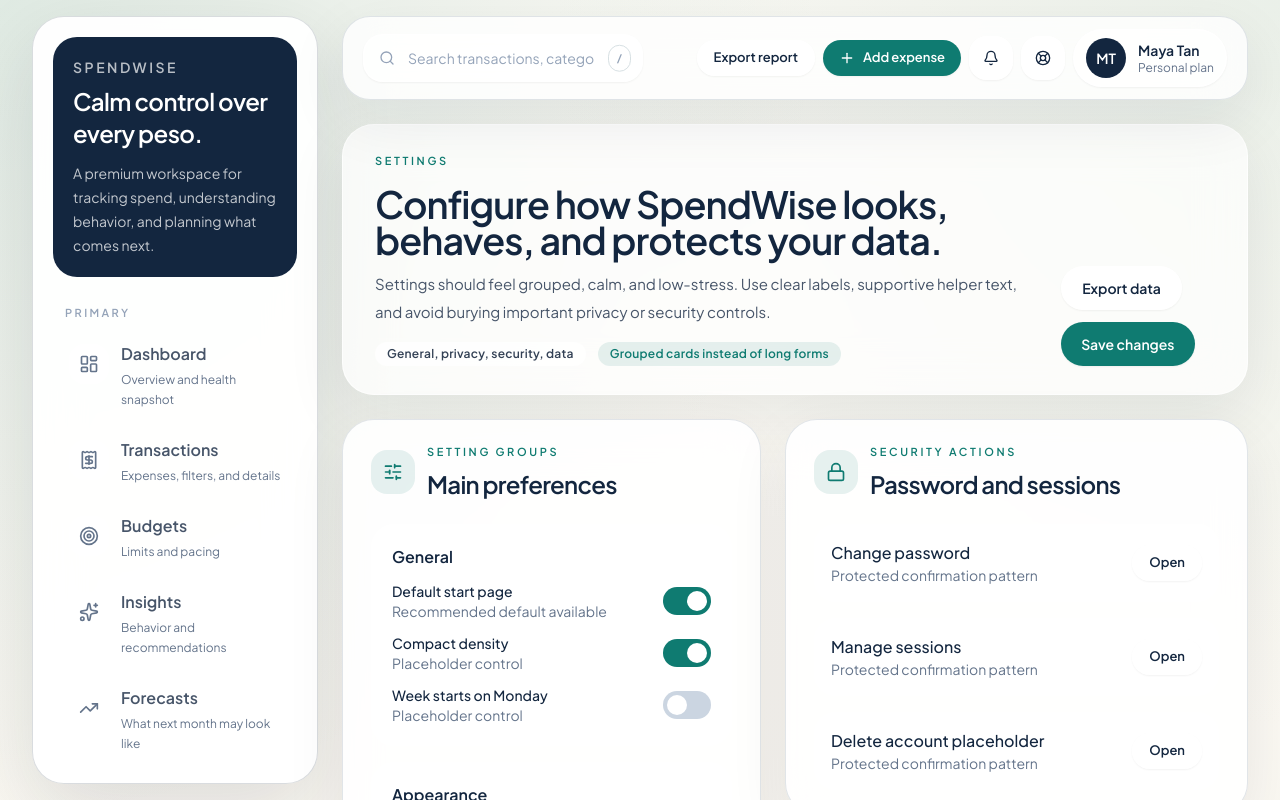
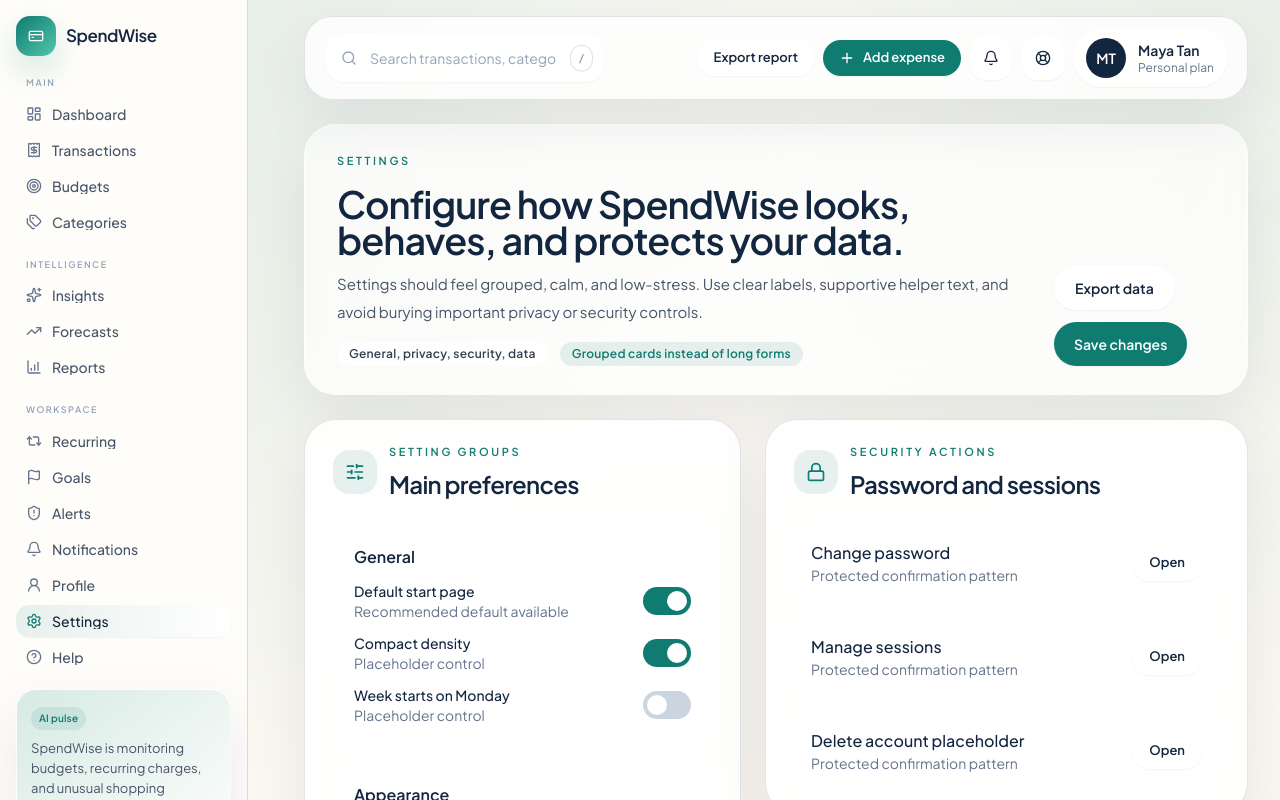
Before and after one commit to emman2227/SpendWIse, a Next.js app in the folder apps/web/: page /settings in a window 1280 px wide. Shown: the top 800 px of the page. Built offline with nearby package versions, Linux system fonts and the light colour scheme.

Commit message:
style: redesigned sidebar

```diff
--- a/apps/web/src/app/globals.css
+++ b/apps/web/src/app/globals.css
@@ -120,4 +120,29 @@
       inset 0 0 0 1px rgba(255, 255, 255, 0.6),
       0 12px 36px rgba(16, 28, 45, 0.05);
   }
-}
+
+  .sidebar-scroll {
+    scrollbar-width: thin;
+    scrollbar-color: rgba(91, 106, 125, 0.45) transparent;
+  }
+
+  .sidebar-scroll::-webkit-scrollbar {
+    width: 8px;
+  }
+
+  .sidebar-scroll::-webkit-scrollbar-track {
+    background: transparent;
+  }
+
+  .sidebar-scroll::-webkit-scrollbar-thumb {
+    border: 2px solid transparent;
+    border-radius: 999px;
+    background: rgba(91, 106, 125, 0.35);
+    background-clip: padding-box;
+  }
+
+  .sidebar-scroll::-webkit-scrollbar-thumb:hover {
+    background: rgba(91, 106, 125, 0.5);
+    background-clip: padding-box;
+  }
+  }
--- a/apps/web/src/components/shell/workspace-shell.tsx
+++ b/apps/web/src/components/shell/workspace-shell.tsx
@@ -1,6 +1,6 @@
 'use client';
 
-import { Bell, LifeBuoy, Plus, Search, Sparkles } from 'lucide-react';
+import { Bell, CreditCard, LifeBuoy, Plus, Search, Sparkles } from 'lucide-react';
 import Link from 'next/link';
 import { usePathname } from 'next/navigation';
 import type { ReactNode } from 'react';
@@ -19,9 +19,36 @@
 const isPathActive = (pathname: string, href: string) =>
   pathname === href || pathname.startsWith(`${href}/`);
 
-const navigationItemClasses = (active: boolean) =>
+const desktopNavigationSections = [
+  {
+    title: 'Main',
+    items: [
+      ...primaryNavigation.filter((item) =>
+        ['/dashboard', '/transactions', '/budgets'].includes(item.href),
+      ),
+      ...secondaryNavigation.filter((item) => item.href === '/categories'),
+    ],
+  },
+  {
+    title: 'Intelligence',
+    items: primaryNavigation.filter((item) =>
+      ['/insights', '/forecasts', '/reports'].includes(item.href),
+    ),
+  },
+  {
+    title: 'Workspace',
+    items: [
+      ...primaryNavigation.filter((item) => ['/recurring', '/goals'].includes(item.href)),
+      ...secondaryNavigation.filter((item) =>
+        ['/anomalies', '/notifications', '/profile', '/settings', '/help'].includes(item.href),
+      ),
+    ],
+  },
+];
+
+const desktopNavigationItemClasses = (active: boolean) =>
   cn(
-    'group flex items-start gap-3 rounded-[22px] px-4 py-3 transition-all duration-200',
+    'group flex items-center gap-2.5 rounded-[14px] px-2.5 py-2 text-[14px] font-medium leading-4 transition-all duration-200',
     active
       ? 'bg-gradient-to-r from-brand/10 to-white text-ink shadow-sm'
       : 'text-slate-600 hover:bg-white/70 hover:text-ink',
@@ -31,30 +58,27 @@
   const pathname = usePathname();
 
   return (
-    <div className="min-h-screen">
-      <div className="mx-auto flex min-h-screen w-full max-w-[1600px] gap-6 px-4 pb-24 pt-4 md:px-6 lg:px-8">
-        <aside className="panel-surface-strong sticky top-4 hidden h-[calc(100vh-2rem)] w-[286px] shrink-0 flex-col overflow-hidden p-5 lg:flex">
-          <Link href="/" className="rounded-[24px] bg-ink px-5 py-5 text-white">
-            <div className="flex items-center justify-between">
-              <div>
-                <p className="text-sm font-semibold tracking-[0.18em] text-white/70">SPENDWISE</p>
-                <h1 className="mt-2 text-2xl font-semibold tracking-tight">
-                  Calm control over every peso.
-                </h1>
+    <div className="min-h-screen lg:pl-[248px]">
+      <aside className="fixed inset-y-0 left-0 z-40 hidden w-[248px] flex-col border-r border-[color:var(--line-strong)] bg-[rgba(255,253,250,0.96)] text-ink backdrop-blur-xl lg:flex">
+        <div className="sidebar-scroll flex h-full flex-col overflow-y-auto px-4 py-4">
+          <Link href="/dashboard" className="flex items-center gap-2.5">
+            <div className="flex h-10 w-10 shrink-0 items-center justify-center rounded-[14px] bg-gradient-to-br from-brand to-[#52c6ab] text-white shadow-[0_14px_32px_rgba(15,123,113,0.18)]">
+              <CreditCard className="h-4 w-4" />
             </div>
+            <div className="min-w-0">
+              <p className="truncate text-[17px] font-semibold tracking-tight text-ink">
+                SpendWise
+              </p>
             </div>
-            <p className="mt-3 text-sm leading-6 text-white/75">
-              A premium workspace for tracking spend, understanding behavior, and planning what
-              comes next.
-            </p>
           </Link>
 
-          <div className="mt-7 space-y-2">
-            <p className="px-3 text-[11px] font-semibold uppercase tracking-[0.22em] text-slate-400">
-              Primary
+          {desktopNavigationSections.map((section) => (
+            <div key={section.title} className="mt-5 first:mt-7">
+              <p className="px-2.5 text-[9px] font-semibold uppercase tracking-[0.17em] text-slate-400">
+                {section.title}
               </p>
-            <nav className="space-y-1">
-              {primaryNavigation.map((item) => {
+              <nav className="mt-2 space-y-1">
+                {section.items.map((item) => {
                   const active = isPathActive(pathname, item.href);
                   const Icon = item.icon;
 
@@ -63,76 +87,43 @@
                       key={item.href}
                       href={item.href}
                       aria-current={active ? 'page' : undefined}
-                    className={navigationItemClasses(active)}
+                      className={desktopNavigationItemClasses(active)}
                     >
-                    <div
+                      <Icon
                         className={cn(
-                        'mt-0.5 flex h-10 w-10 shrink-0 items-center justify-center rounded-2xl transition-colors',
-                        active
-                          ? 'bg-white text-brand'
-                          : 'bg-white/70 text-slate-500 group-hover:text-brand',
+                          'h-4 w-4 shrink-0 transition-colors',
+                          active ? 'text-brand' : 'text-slate-500 group-hover:text-brand',
                         )}
-                    >
-                      <Icon className="h-5 w-5" />
-                    </div>
-                    <div className="min-w-0">
-                      <p className="font-semibold">{item.label}</p>
-                      <p className="mt-1 text-xs leading-5 text-slate-500">{item.description}</p>
-                    </div>
+                      />
+                      <span className="truncate">{item.label}</span>
                     </Link>
                   );
                 })}
               </nav>
             </div>
+          ))}
 
-          <div className="mt-6 space-y-2">
-            <p className="px-3 text-[11px] font-semibold uppercase tracking-[0.22em] text-slate-400">
-              Workspace
+          <div className="mt-auto pt-4">
+            <div className="rounded-[20px] border border-white/80 bg-gradient-to-br from-mint to-white px-3.5 py-3.5 shadow-soft">
+              <Badge variant="info" className="px-2 py-1 text-[10px]">
+                AI pulse
+              </Badge>
+              <p className="mt-2 text-[13px] leading-5 text-slate-600">
+                SpendWise is monitoring budgets, recurring charges, and unusual shopping patterns.
               </p>
-            <nav className="space-y-1">
-              {secondaryNavigation.map((item) => {
-                const active = isPathActive(pathname, item.href);
-                const Icon = item.icon;
-
-                return (
-                  <Link
-                    key={item.href}
-                    href={item.href}
-                    aria-current={active ? 'page' : undefined}
-                    className={cn(
-                      'flex items-center gap-3 rounded-[18px] px-4 py-3 text-sm font-medium transition-all',
-                      active
-                        ? 'bg-white text-ink shadow-sm'
-                        : 'text-slate-600 hover:bg-white/70 hover:text-ink',
-                    )}
-                  >
-                    <Icon className="h-4 w-4" />
-                    <span>{item.label}</span>
-                  </Link>
-                );
-              })}
-            </nav>
-          </div>
-
-          <div className="mt-auto rounded-[28px] border border-white/80 bg-gradient-to-br from-mint to-white px-5 py-5 shadow-soft">
-            <Badge variant="info">AI pulse</Badge>
-            <h2 className="mt-4 text-lg font-semibold text-ink">
-              SpendWise is monitoring 3 signals today
-            </h2>
-            <p className="mt-2 text-sm leading-6 text-slate-600">
-              One budget is over plan, one recurring charge is approaching, and shopping behavior
-              looks unusual.
-            </p>
-            <Button asChild size="sm" variant="secondary" className="mt-5 w-full">
+              <Button asChild size="sm" variant="secondary" className="mt-2.5 h-8 w-full px-3 text-[11.5px]">
                 <Link href="/insights">
-                <Sparkles className="h-4 w-4" />
+                  <Sparkles className="h-3.5 w-3.5" />
                   Review insights
                 </Link>
               </Button>
             </div>
+          </div>
+        </div>
       </aside>
 
-        <div className="flex min-w-0 flex-1 flex-col gap-6">
+      <div className="mx-auto flex min-h-screen w-full max-w-[1600px] px-4 pb-24 pt-4 md:px-6 lg:px-8">
+        <div className="flex min-w-0 flex-1 flex-col gap-6 lg:pl-6">
           <header className="panel-surface sticky top-4 z-30 px-4 py-3 md:px-5">
             <div className="flex flex-col gap-3 md:flex-row md:items-center md:justify-between">
               <div className="flex items-center gap-3">
```
Lines whose indentation alone changed are shown as unchanged.
